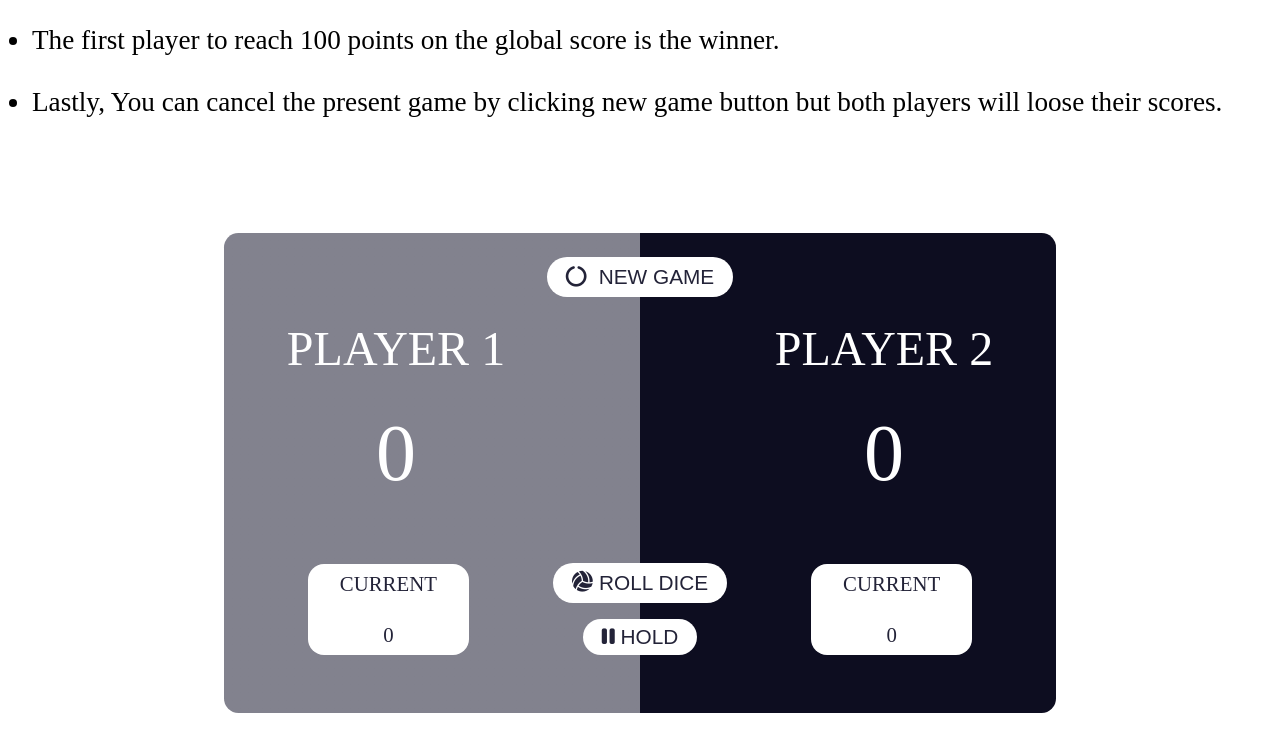
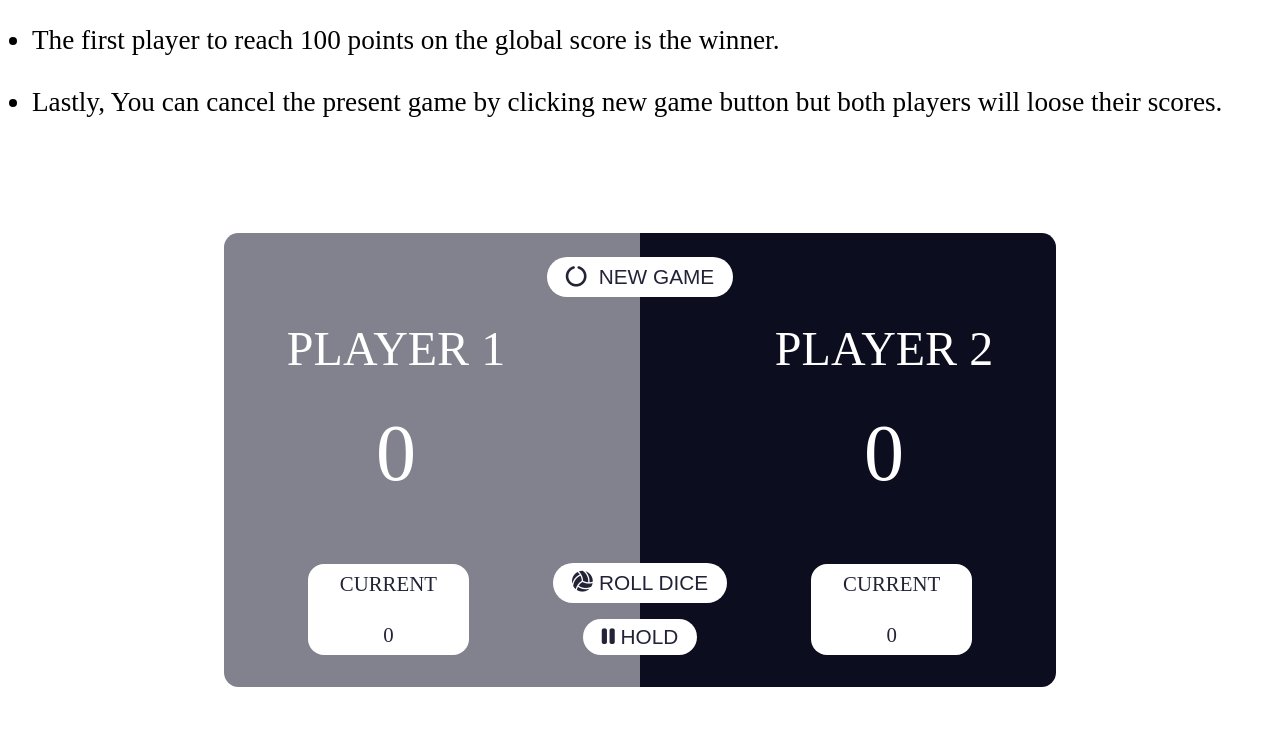
Before and after one commit to Abu3005/Two-players-dice-game, a plain HTML site: page index.html in a window 1280 px wide. Shown: the part 650-1401 px from the top of the page. Drawn offline with Linux system fonts and the light colour scheme.

Commit message:
very small change

```diff
--- a/main.css
+++ b/main.css
@@ -109,7 +109,6 @@ li a:active {
     margin:0 auto;
     border-radius: 0.9rem;
     width: 65%;
-    height: 30rem;
     color: white;
 
 }
@@ -196,7 +195,7 @@ li a:active {
 
 .flex-row-3 {
     display: flex;
-    margin-bottom: 2rem;
+    padding-bottom: 2rem;
     font-size: 1.3rem;
     justify-content:space-evenly;
     align-items: center;
@@ -303,6 +302,7 @@ li a:active {
     }
 
 
+
     .new-game {
 
         margin: 1.5rem;
```
